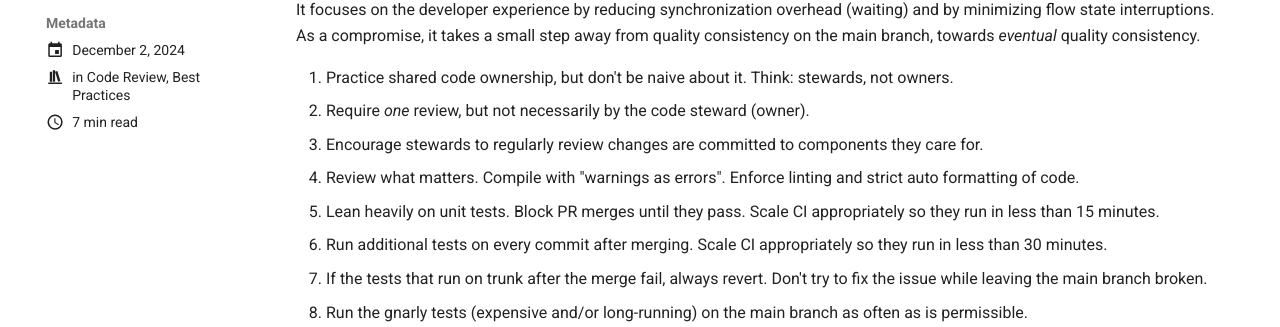
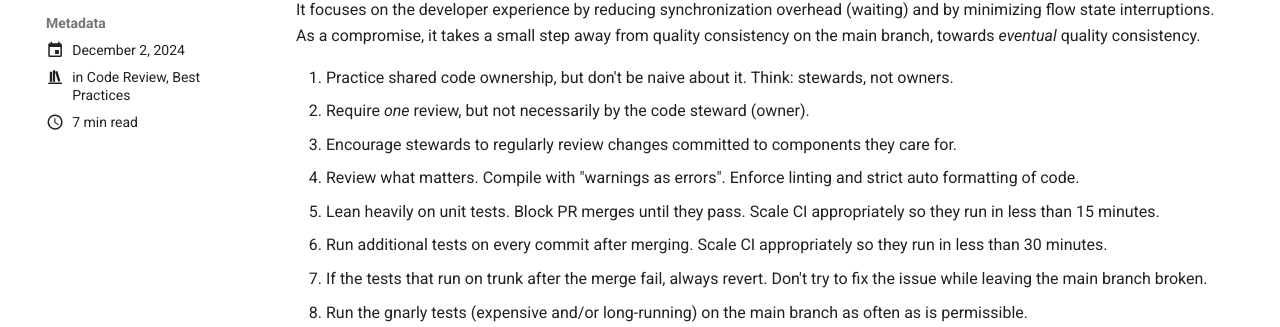
Before and after one commit to 4ZM/4zm.github.io, an MkDocs documentation site: the page built from docs/posts/2024-12-01-control-is-an-Illusion-anyway/control-is-an-Illusion-anyway.md, in a window 1280 px wide and 900 px high, scrolled down 1823 px. Shown: the part 125-452 px from the top of the window. Built offline with MkDocs 1.6.1 and Material for MkDocs 9.7.7, drawn with Linux system fonts in a browser that asks for light colours; emoji names are drawn with the system emoji font.

Commit message:
spelling

```diff
--- a/docs/posts/2024-12-01-control-is-an-Illusion-anyway/control-is-an-Illusion-anyway.md
+++ b/docs/posts/2024-12-01-control-is-an-Illusion-anyway/control-is-an-Illusion-anyway.md
@@ -56,7 +56,7 @@ It focuses on the developer experience by reducing synchronization overhead (wai
 
 1. Practice shared code ownership, but don't be naive about it. Think: stewards, not owners.
 2. Require *one* review, but not necessarily by the code steward (owner).
-3. Encourage stewards to regularly review changes are committed to components they care for.
+3. Encourage stewards to regularly review changes committed to components they care for.
 4. Review what matters. Compile with "warnings as errors". Enforce linting and strict auto formatting of code.
 5. Lean heavily on unit tests. Block PR merges until they pass. Scale CI appropriately so they run in less than 15 minutes.
 6. Run additional tests on every commit after merging. Scale CI appropriately so they run in less than 30 minutes.
```
